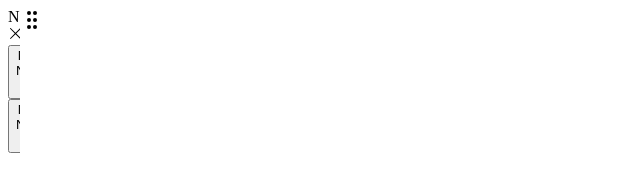
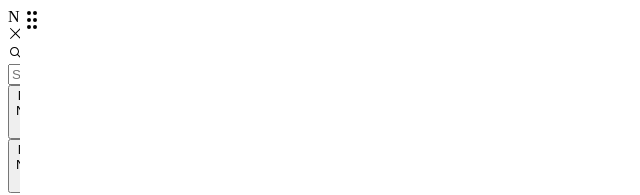
Before and after one commit to UBCMint/mint-frontend-product, a Next.js app: page /sidebar in a window 1280 px wide. Shown: the top 195 px of the page, without its empty margins (0-640 px from the left). Built offline with nearby package versions, Linux system fonts and the light colour scheme.

Commit message:
added searchbar

```diff
--- a/app/sidebar/page.tsx
+++ b/app/sidebar/page.tsx
@@ -6,6 +6,7 @@ import {
     ResizablePanelGroup,
 } from '@/components/ui/resizable';
 import RecentButton from '@/components/ui/recent-button';
+import { Input } from "@/components/ui/input";
 
 export default function SelectionSidebar() {
     return (
@@ -20,6 +21,7 @@ export default function SelectionSidebar() {
                         <Cross1 />
                     </CardHeader>
                     <CardContent>
+                        <Input type="search" placeholder="Search" className="pl-10" />
                         <div>
                             <RecentButton
                                 label="Node Name"
--- a/components/ui/input.tsx
+++ b/components/ui/input.tsx
@@ -1,10 +1,13 @@
 import * as React from "react"
+import { MagnifyingGlassIcon } from "@radix-ui/react-icons"
 
 import { cn } from "@/lib/utils"
 
 const Input = React.forwardRef<HTMLInputElement, React.ComponentProps<"input">>(
   ({ className, type, ...props }, ref) => {
     return (
+        <div className="relative flex items-center">
+            <MagnifyingGlassIcon className="absolute left-3 text-[#96bdba]" />
             <input
                 type={type}
                 className={cn(
@@ -14,9 +17,11 @@ const Input = React.forwardRef<HTMLInputElement, React.ComponentProps<"input">>(
                 ref={ref}
                 {...props}
             />
+        </div>
     )
   }
 )
 Input.displayName = "Input"
 
+
 export { Input }
```
Also changed, not shown: 1 other file (tests, documents, lock files or other folders). Lines whose indentation alone changed are shown as unchanged.
